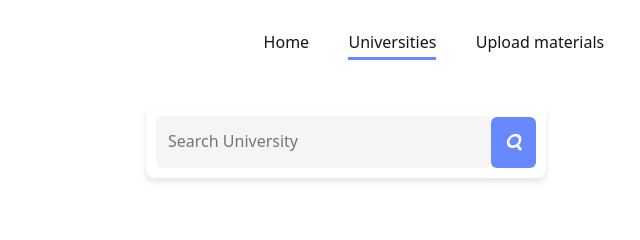
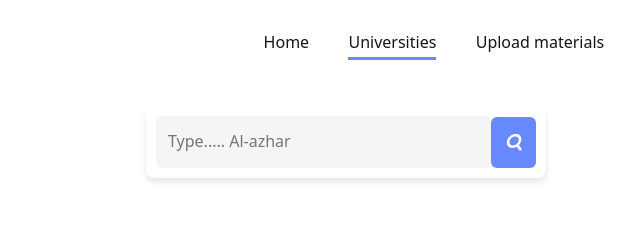
Before and after one commit to IbnSulyyman/Courseebook, a plain HTML site: page universities.html in a window 1280 px wide. Shown: the top 240 px of the page, 294-934 px from the left. Drawn offline with Linux system fonts and the light colour scheme; a web font is replaced by a local one.

Commit message:
universities.html

```diff
--- a/universities.html
+++ b/universities.html
@@ -70,7 +70,7 @@
           <div class="container">
             <!-- Search Panel -->
             <div class="search-panel wow fadeInDown">
-              <input type="text" class="search-input" placeholder="Search University">
+              <input type="text" class="search-input" placeholder="Type..... Al-azhar">
               <button class="search-btn">
                 <i class="fa fa-search"></i>
               </button>
```
